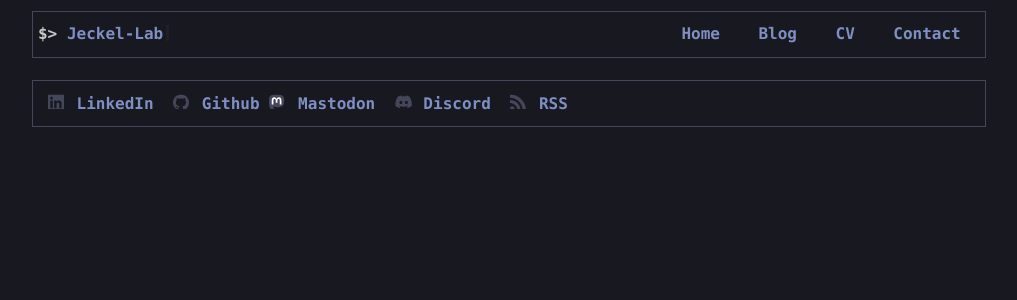
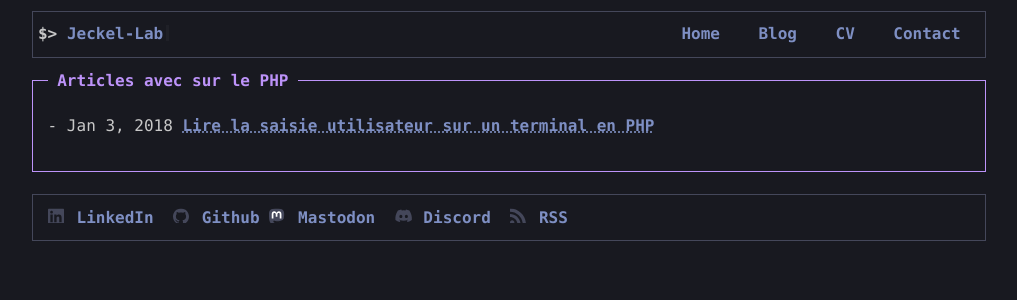
Before and after one commit to Jeckel-Lab/Jeckel-Lab.github.io, a Jekyll site: the page built from expert-php.html, in a window 1280 px wide. Shown: the top 300 px of the page, without its empty margins (131-1148 px from the left). Built offline with Jekyll 4.4.1, drawn with Linux system fonts in a browser that asks for light colours.

Commit message:
Add php articles to page "expert php"

```diff
--- a/expert-php.html
+++ b/expert-php.html
@@ -5,3 +5,16 @@ permalink: /expert-php/
 title: "Jeckel-Lab, votre expert PHP"
 sitemap: false
 ---
+<div class="card p-1" style="--card-color: var(--purple-color)">
+<h2 class="card-title">
+    Articles avec sur le PHP
+</h2>
+<ul>
+    {%- assign date_format = site.minima.date_format | default: "%b %-d, %Y" -%}
+    {%- for post in site.posts -%}
+    {% if post.tags contains "php" %}
+    <li>{{ post.date | date: date_format }} <a href="{{ post.url | relative_url }}">{{ post.title | escape }}</a></li>
+    {% endif %}
+    {%- endfor -%}
+</ul>
+</div>
```
